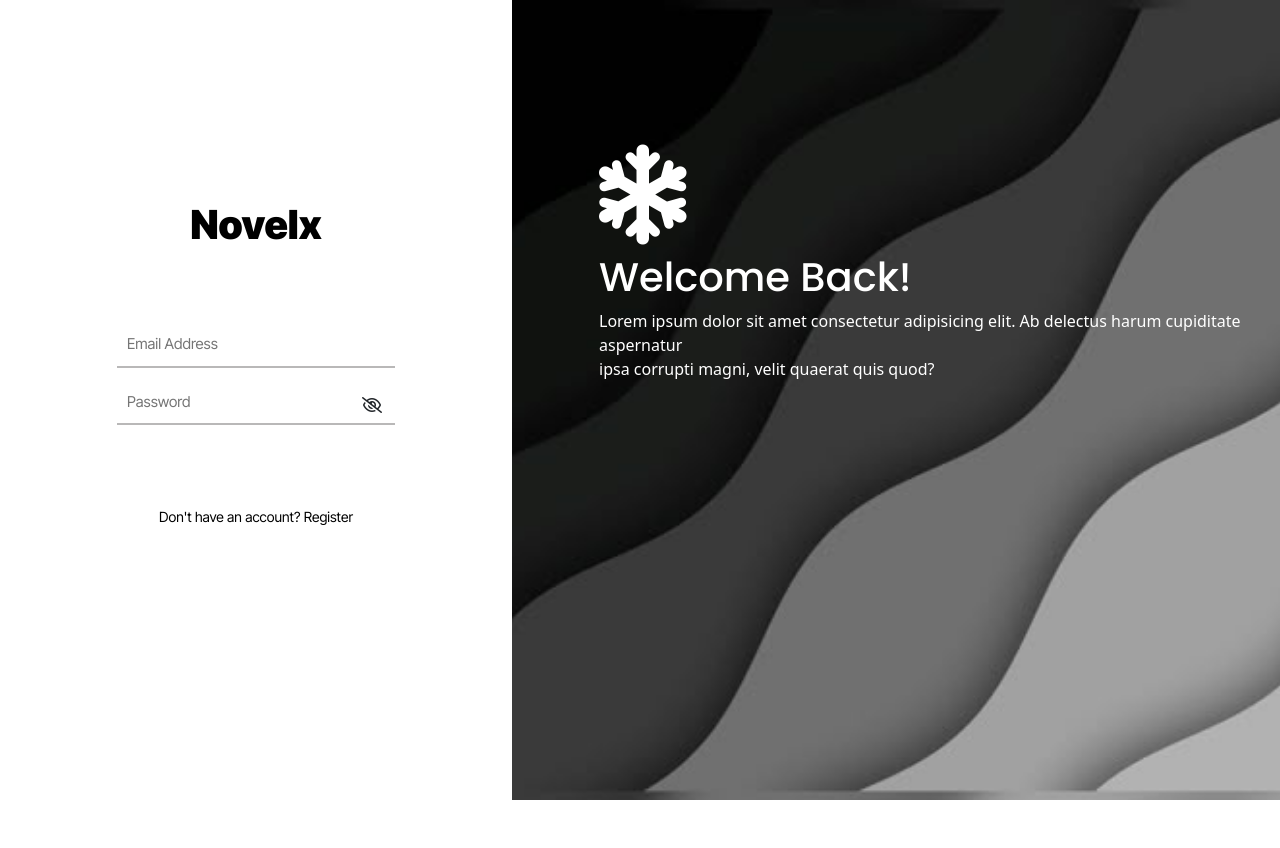
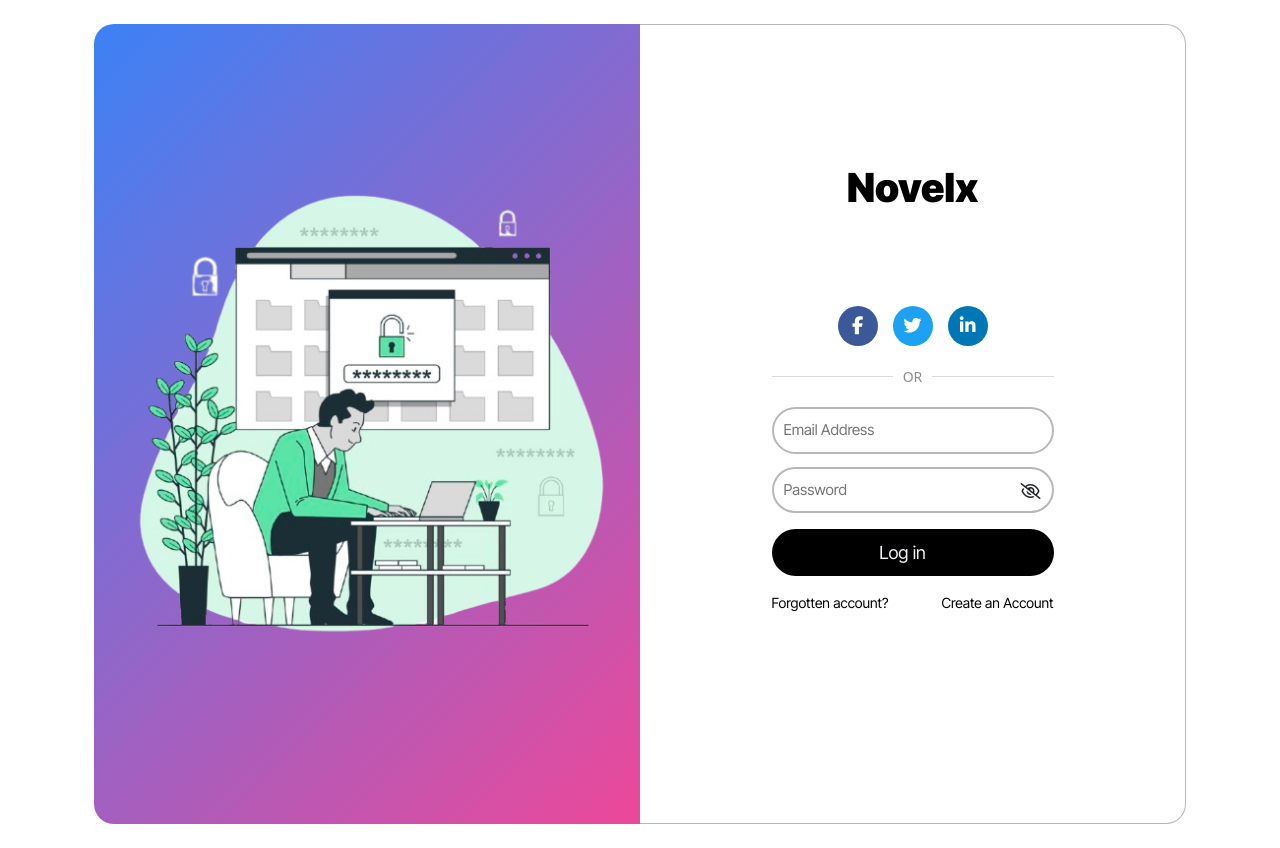
Before and after one commit to Athersh-SR/Login-package, a plain HTML site: page index.html in a window 1280 px wide. Before the commit the page ends 800 px from the top, so only its background shows below. Drawn offline with nearby package versions, Linux system fonts and the light colour scheme.

Commit message:
second  commit

```diff
--- a/index.html
+++ b/index.html
@@ -5,7 +5,7 @@
   <meta charset="UTF-8">
   <meta name="viewport" content="width=device-width, initial-scale=1.0">
   <title>Novel X | Login</title>
-  <link rel="stylesheet" href="./assets/css/template_3.css">
+  <link rel="stylesheet" href="./assets/css/template_2.css">
   <link rel="stylesheet" href="https://cdnjs.cloudflare.com/ajax/libs/font-awesome/6.5.1/css/all.min.css">
   <link href="https://cdn.jsdelivr.net/npm/bootstrap@5.0.2/dist/css/bootstrap.min.css" rel="stylesheet"
     integrity="sha384-EVSTQN3/azprG1Anm3QDgpJLIm9Nao0Yz1ztcQTwFspd3yD65VohhpuuCOmLASjC" crossorigin="anonymous">
@@ -30,8 +30,8 @@
       <form>
         <div class="social-login template_2_sl">
           <div class="social-buttons">
-            <div class="social-button facebook"><i class="fab fa-facebook-f"></i></div>
-            <div class="social-button twitter"><i class="fab fa-twitter"></i></div>
+            <div onclick="location.href='https://www.facebook.com/login/'" class="social-button facebook"><i class="fab fa-facebook-f"></i></div>
+            <div onclick="location.href='https://x.com/i/flow/login'" class="social-button twitter"><i class="fab fa-twitter"></i></div>
             <div class="social-button linkedin"><i class="fab fa-linkedin-in"></i></div>
           </div>
         </div>
```
